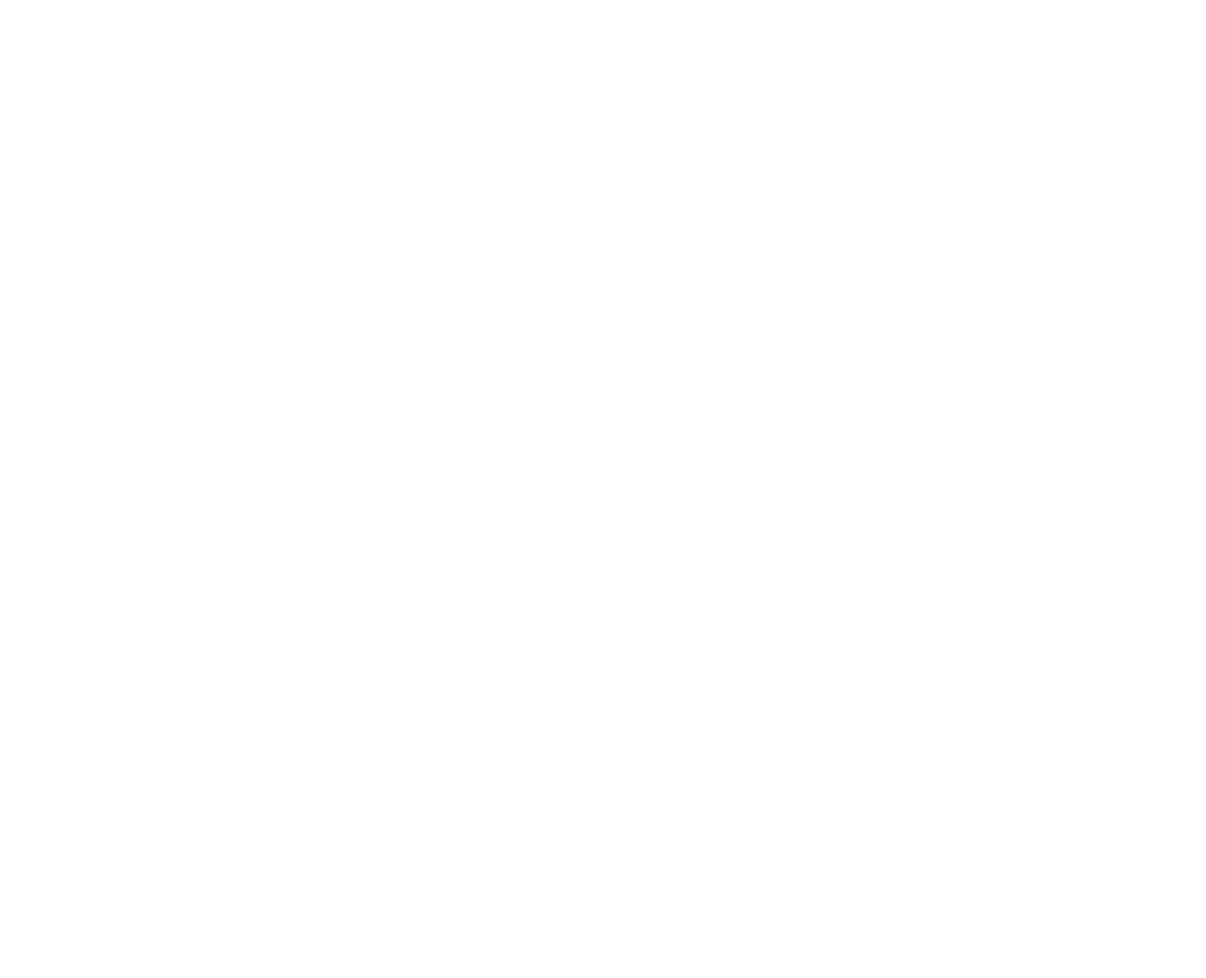
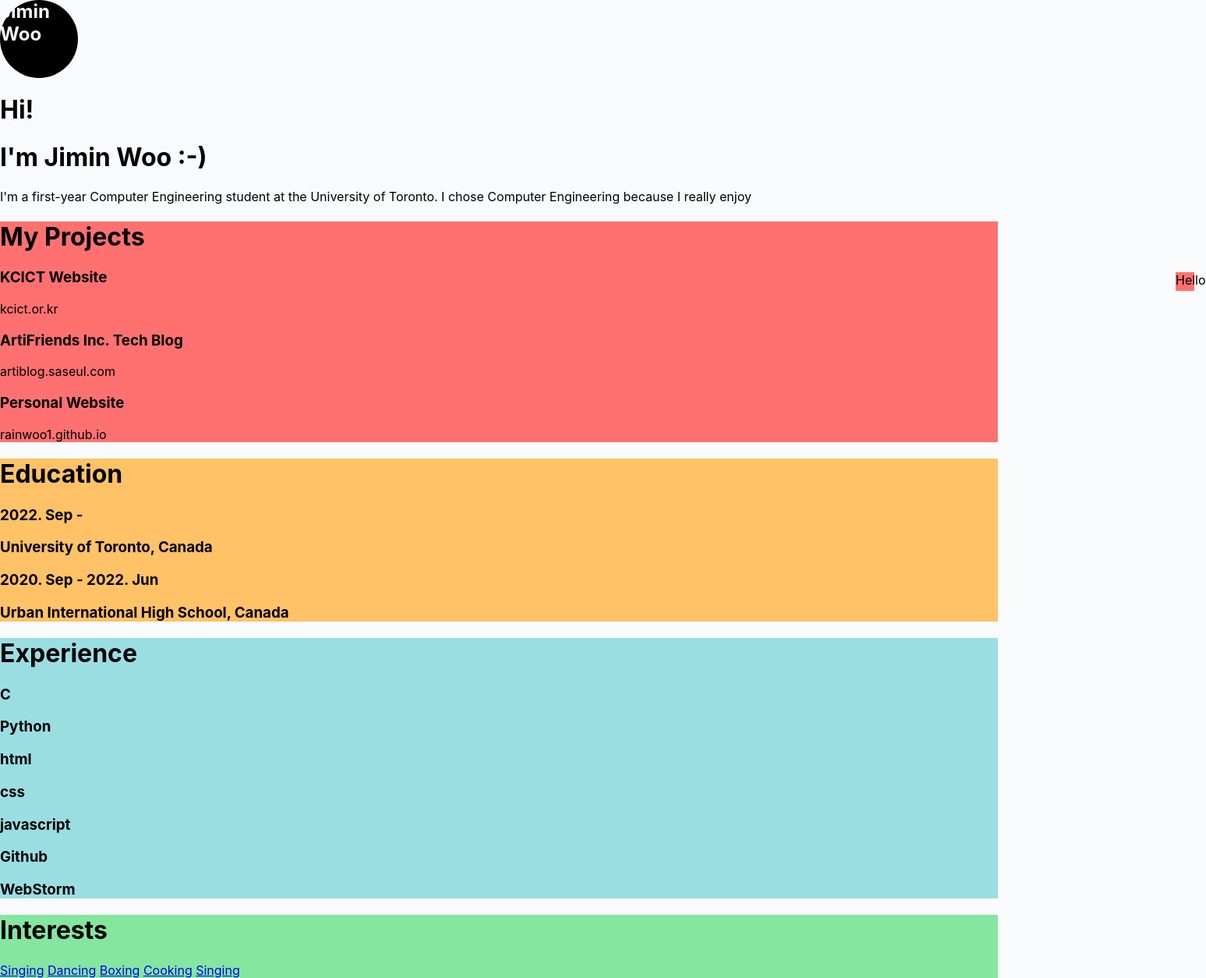
Before and after one commit to RainWoo1/rainwoo1.github.io, a plain HTML site: page index.html in a window 1280 px wide. Shown: the whole page at 78% size, 1547 px wide, since content can reach past the window. Before the commit the page ends 800 px from the top, so only its background shows below. Drawn offline with Linux system fonts and the light colour scheme; a web font is replaced by a local one.

Commit message:
create basic format

```diff
--- /dev/null
+++ b/index.css
@@ -0,0 +1,72 @@
+@import url('https://rsms.me/inter/inter.css');
+@supports (font-variation-settings: normal) {
+    html { font-family: 'Inter var', sans-serif; }
+}
+
+:root {
+    --bg-page1: #f9fafb;
+}
+
+html, body {
+    font-family: 'Inter', sans-serif;
+    margin: 0;
+    background: var(--bg-page1);
+    overflow-x: hidden;
+}
+/*div {*/
+/*    margin: 0;*/
+/*}*/
+
+h3:hover {
+    color: #696969;
+    cursor: pointer;
+}
+.position-absolute {
+    position: absolute;
+}
+
+.text-center {
+    text-align: center;
+}
+
+.circle {
+    width: 100px;
+    height: 100px;
+    background-color: #000000;
+    border-radius: 50%;
+    -webkit-border-radius: 50%;
+    -moz-border-radius: 50%;
+    display: inline-block;
+
+    text-align: left;
+    line-height: 29px;
+    font-weight: bold;
+    font-style: normal;
+    font-size: 24px;
+    color: #f9fafb;
+}
+
+.ellipse {
+    position: absolute;
+    width: 24px;
+    height: 24px;
+    left: 1508px;
+    top: 349px;
+}
+.ellipse1 {
+    background-color: #FF7171;
+}
+.ellipse2 {
+    background-color: #FFB0B0;
+}
+.ellipse3 {
+    background-color: #FFD0D0;
+}
+.ellipse4 {
+    background-color: #FFE7E7;
+}
+.shadow {
+    box-shadow: 0 0 16px rgb(221,221,221);
+    -webkit-box-shadow: 0 0 16px rgb(221,221,221);
+    -moz-box-shadow: 0 0 16px rgb(221,221,221);
+}
--- a/index.html
+++ b/index.html
@@ -2,9 +2,88 @@
 <html lang="en">
 <head>
     <meta charset="UTF-8">
-    <title>Title</title>
+    <link rel="icon" href="favicon.ico">
+    <meta name="viewport" content="width=device-width, initial-scale=1">
+    <meta name="theme-color" content="#f9fafb">
+    <meta name="description" content="Jimin Woo's personal website">
+    <link rel="stylesheet" href="index.css">
+    <title>Jimin Woo's personal website</title>
 </head>
+
 <body>
+<header>
+    <div class="circle">Jimin Woo</div>
+</header>
 
+<h1>Hi!</h1>
+<h1>I'm Jimin Woo :-)</h1>
+<p>I'm a first-year Computer Engineering student at the University of Toronto.
+I chose Computer Engineering because I really enjoy
+<!--    home-->
+<!--    about-->
+<!--    portfolio-->
+<!--    contacts-->
+<!--    blog-->
+
+<!--    projects-->
+<!--    education-->
+<!--    experience-->
+<!--    interests-->
+<!--    contact-->
+</p>
+
+<div class="ellipse ellipse1">Hello</div>
+<div style="background-color: #FF7171">
+    <h1>My Projects</h1>
+    <h3>KCICT Website</h3>
+    <p>kcict.or.kr</p>
+    <h3>ArtiFriends Inc. Tech Blog</h3>
+    <p>artiblog.saseul.com</p>
+    <h3>Personal Website</h3>
+    <p>rainwoo1.github.io</p>
+</div>
+
+
+<div style="background: #FFC267">
+    <h1>Education</h1>
+    <div>
+        <h3>2022. Sep -</h3>
+        <h3>University of Toronto, Canada</h3>
+    </div>
+    <div>
+        <h3>2020. Sep - 2022. Jun</h3>
+        <h3>Urban International High School, Canada</h3>
+    </div>
+</div>
+
+<div style="background: #9BDEE2">
+    <h1>Experience</h1>
+    <div>
+        <h3>C</h3>
+        <h3>Python</h3>
+        <h3>html</h3>
+        <h3>css</h3>
+        <h3>javascript</h3>
+    </div>
+    <div>
+        <h3>Github</h3>
+        <h3>WebStorm</h3>
+    </div>
+</div>
+
+<div style="background: #84E69F">
+    <h1>Interests</h1>
+    <a class="h3" href="#singing">Singing</a>
+    <a href="#dancing">Dancing</a>
+    <a href="#boxing">Boxing</a>
+    <a href="#cooking">Cooking</a>
+    <a href="#singing">Singing</a>
+</div>
+
+<script>
+let w = window.innerWidth;
+let h = window.innerHeight;
+</script>
 </body>
+
 </html>
```
Also changed, not shown: README.md, favicon.ico (added).
